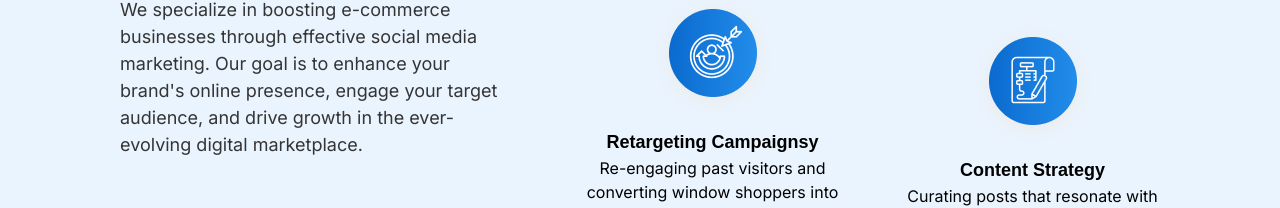
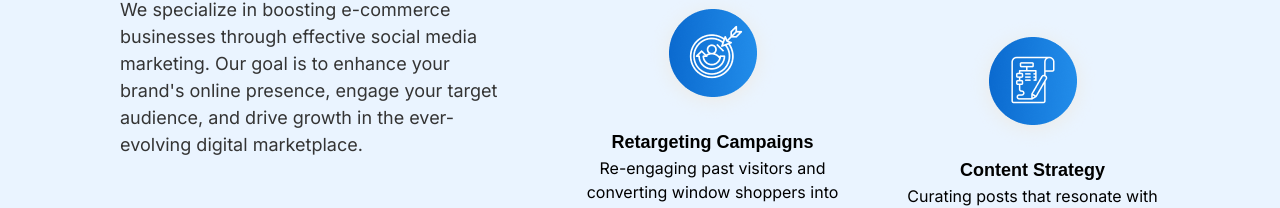
Before and after one commit to affanali2k3/emprix-marketing-updated, a React (Vite) app: page / in a window 1280 px wide. Shown: the part 1620-1828 px from the top of the page. Built offline with nearby package versions, Linux system fonts and the light colour scheme.

Commit message:
Update heroSec.tsx

```diff
--- a/src/components/heroSec/heroSec.tsx
+++ b/src/components/heroSec/heroSec.tsx
@@ -51,7 +51,7 @@ const heroSec = () => {
                     <div className="cellBtm">
                         <img src={group7319} alt="retargeting" />
                         <div className="contTextim">
-                        <h6>Retargeting Campaignsy</h6>
+                        <h6>Retargeting Campaigns</h6>
                         <p>Re-engaging past visitors and<br></br> converting window shoppers into<br></br> loyal customers.</p>
                     </div>
 
```
